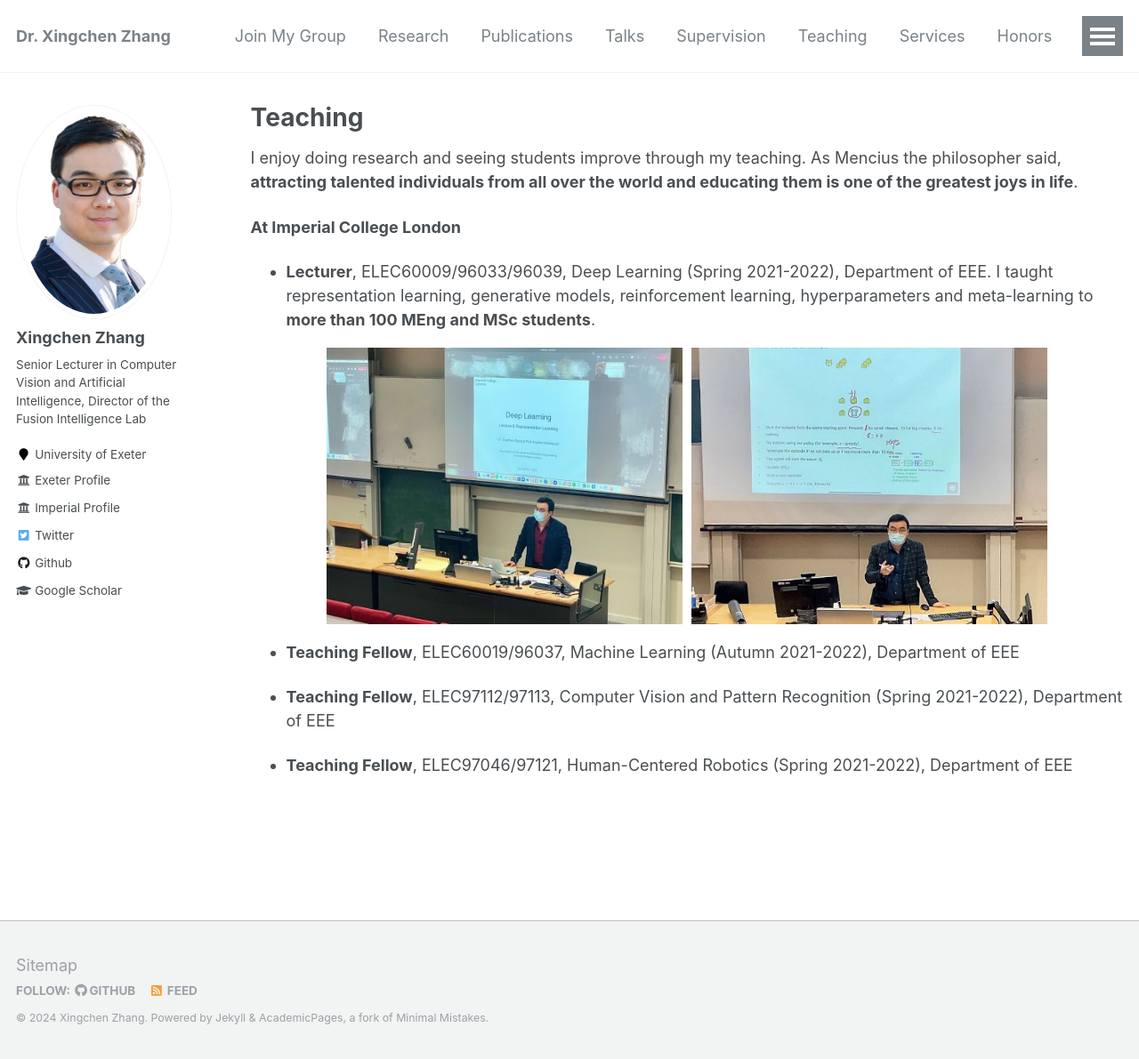
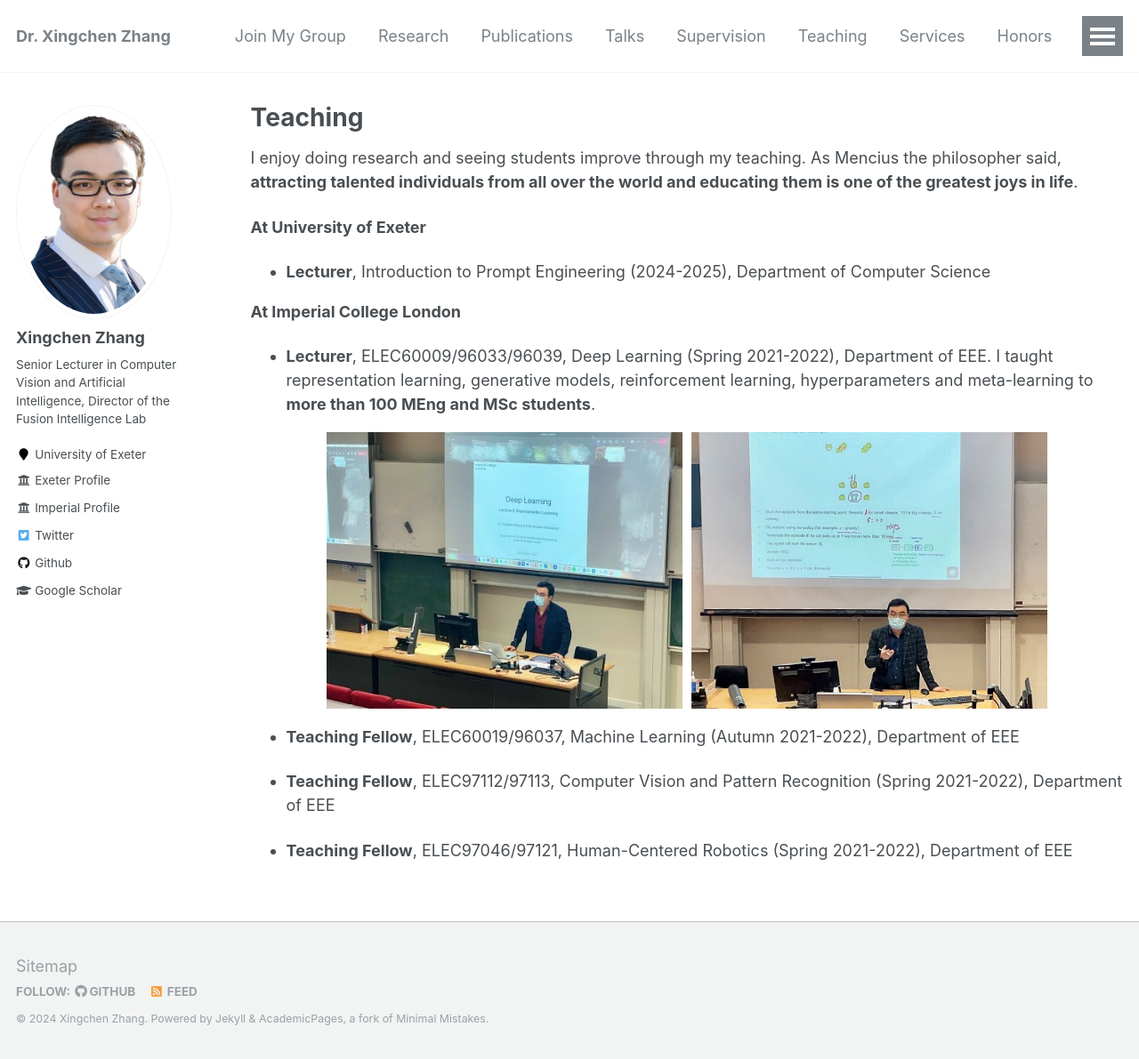
Before and after one commit to xingchenzhang/xingchenzhang.github.io, a Jekyll site: the page built from _pages/teaching.md, in a window 1280 px wide and 1191 px high. Shown: the whole window at 89% size. Built offline with Jekyll 4.4.1, drawn with Linux system fonts in a browser that asks for light colours.

Commit message:
add teaching

```diff
--- a/_pages/teaching.md
+++ b/_pages/teaching.md
@@ -7,6 +7,10 @@ author_profile: true
 {% include base_path %}
 
 I enjoy doing research and seeing students improve through my teaching. As Mencius the philosopher said, **attracting talented individuals from all over the world and educating them is one of the greatest joys in life**.
+
+**At University of Exeter**
+
+- **Lecturer**, Introduction to Prompt Engineering (2024-2025), Department of Computer Science
 
 **At Imperial College London**
 
```
Also changed, not shown: _pages/about.md (+1 -1 lines).
